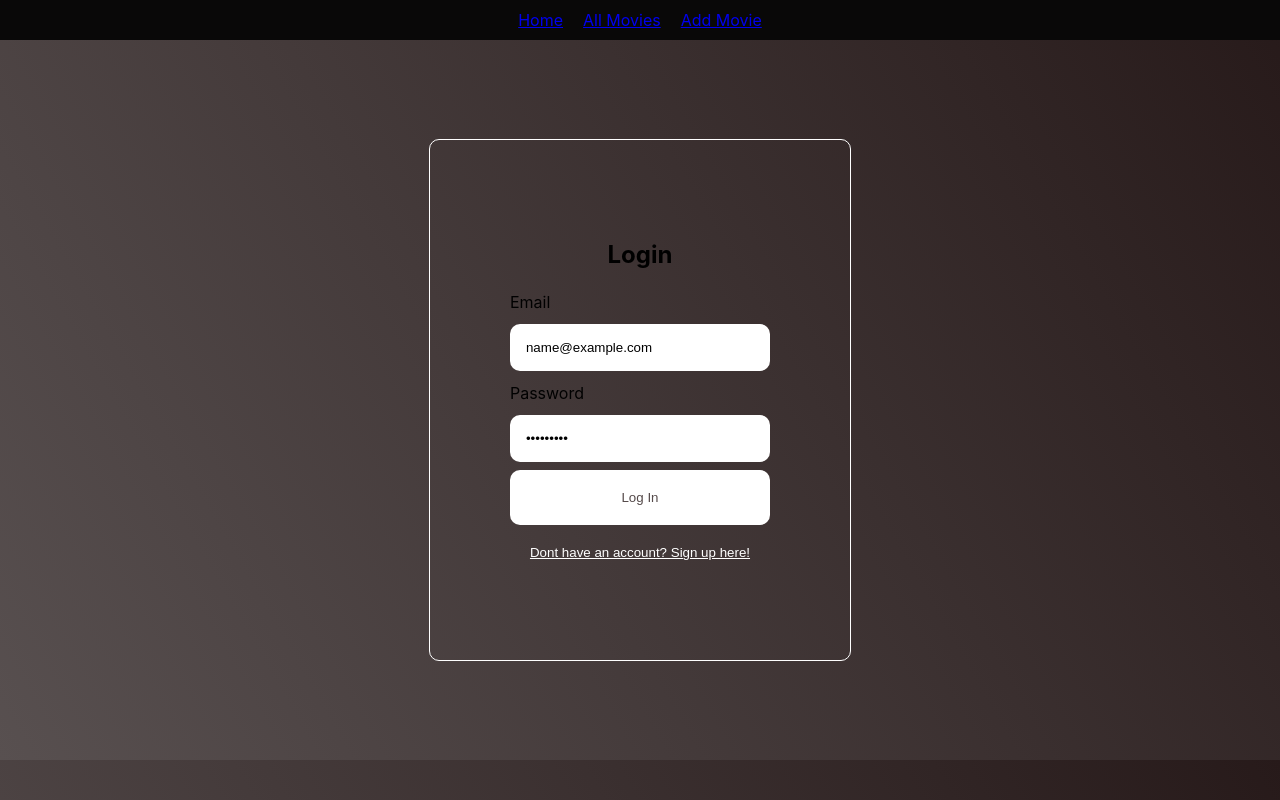
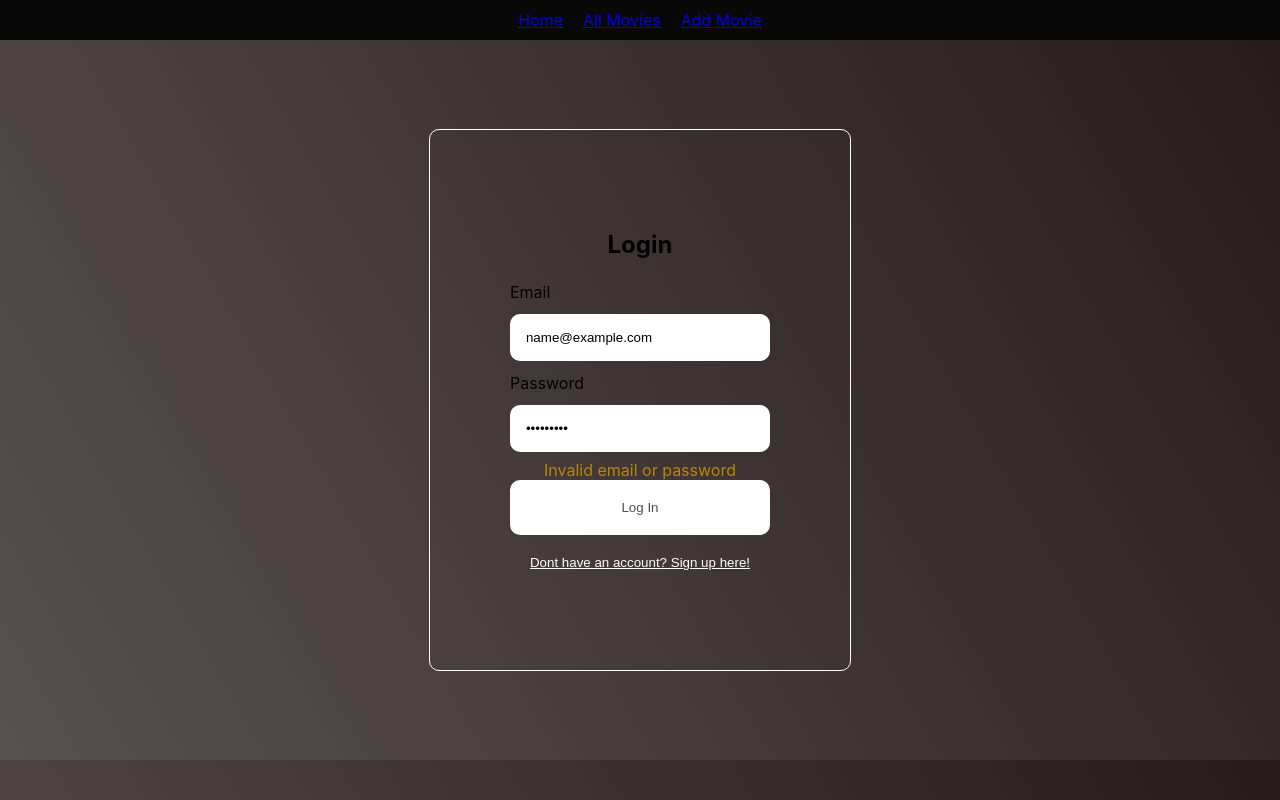
Before and after one commit to ntwigamartin/Movie_Finder_APP, a React (Create React App) app: page / in a window 1280 px wide. Both pictures are taken after typing "name@example.com", "Sample123" into the empty fields and a click on the button "Log In". Built offline with nearby package versions, Linux system fonts and the light colour scheme; no server answers.

Commit message:
login authentication working

```diff
--- a/package.json
+++ b/package.json
@@ -6,6 +6,7 @@
     "@testing-library/jest-dom": "^5.16.5",
     "@testing-library/react": "^13.4.0",
     "@testing-library/user-event": "^13.5.0",
+    "axios": "^1.3.4",
     "react": "^18.2.0",
     "react-dom": "^18.2.0",
     "react-router-dom": "^6.8.2",
--- a/src/app/register/login.js
+++ b/src/app/register/login.js
@@ -1,13 +1,31 @@
 import React from "react";
 import { useState } from "react";
+import { useNavigate } from 'react-router-dom';
+import axios from "axios";
 
 function Login({onFormSwitch}){
-    const [email, setEmail] = useState("")
-    const [password, setPassword] = useState("")
+    const [email, setEmail] = useState("");
+    const [password, setPassword] = useState("");
+    const [error, setError] = useState("");
+    const navigate = useNavigate();
 
-    const handleSubmit = (e) => {
-        e.preventDefault();
-    }
+    async function handleSubmit(event) {
+        event.preventDefault();
+        try {
+          const response = await axios.post('http://127.0.0.1:9292/authenticate', { email, password });
+          console.log(response.data);
+          setError("")
+
+          if (error === "") {
+            navigate('/getmovies');
+        }
+
+        } catch (error) {
+          setError('Invalid email or password');
+        }
+      }
+
+
 
     return (
         <div className="register_forms">
@@ -32,7 +50,7 @@ function Login({onFormSwitch}){
              placeholder="****"
              value={password}
              onChange={(e)=>setPassword(e.target.value)}/>
-
+            {error && <div id="error">{error}</div>}
             <button type="submit">Log In</button>
         </form>
             <button className="toggle-btn" onClick={()=>onFormSwitch('signup')} >Dont have an account? Sign up here!</button>
--- a/src/app/register/register.css
+++ b/src/app/register/register.css
@@ -44,3 +44,7 @@ button {
     color: #fff;
     text-decoration: underline;
 }
+
+#error {
+    color: darkgoldenrod;
+}
```
Also changed, not shown: 1 other file (tests, documents, lock files or other folders).
